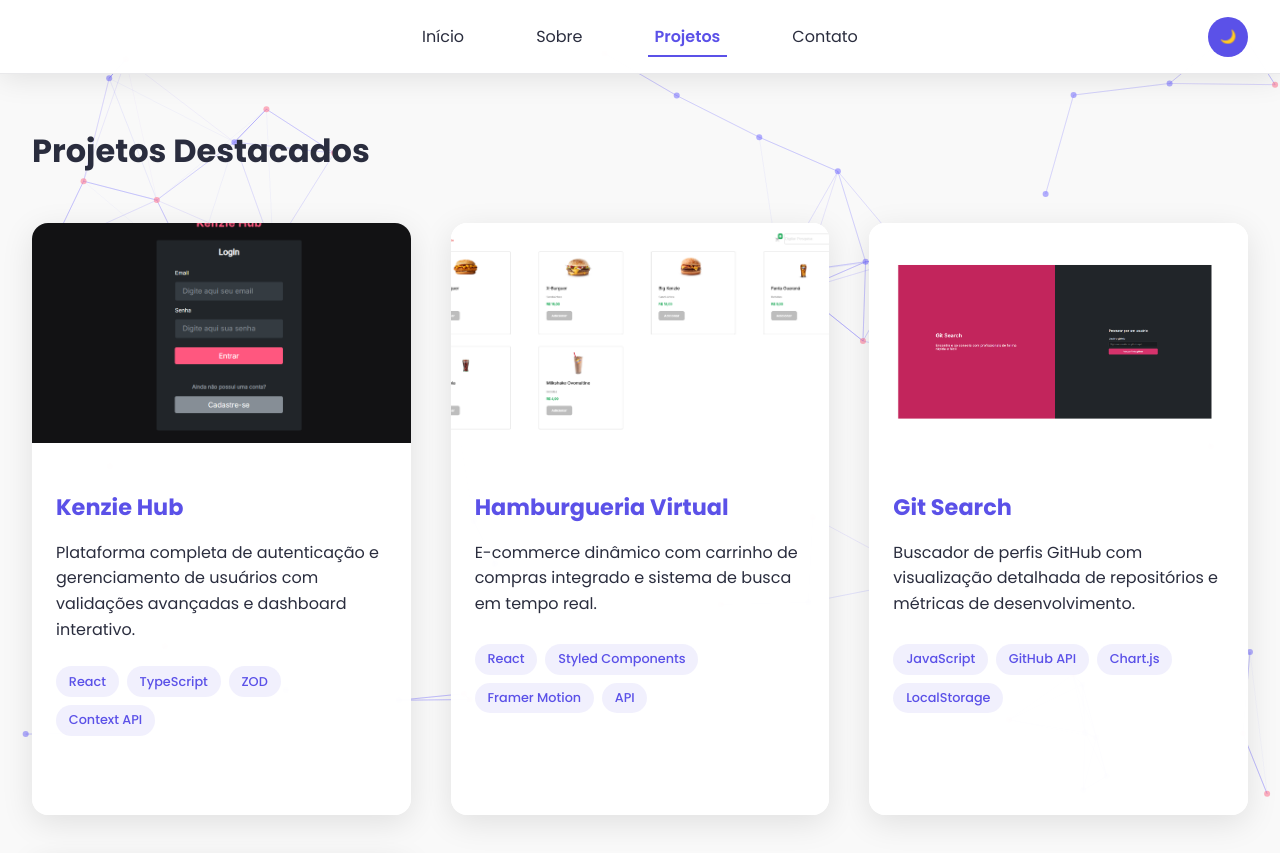
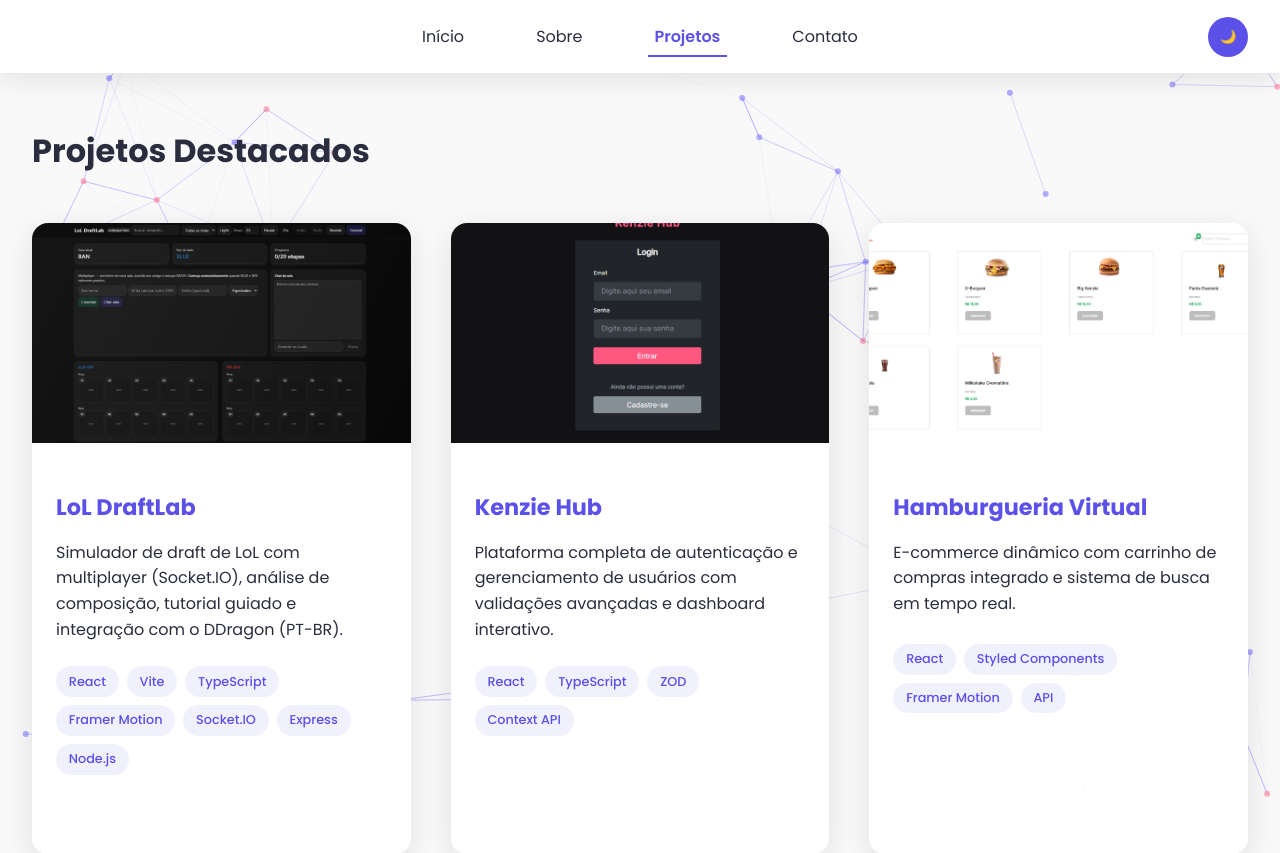
Before and after one commit to liviogabriel1/portfolio-livio-cortez, a React (Vite) app: page /projects in a window 1280 px wide. Shown: the top 853 px of the page. Built offline with nearby package versions, Linux system fonts and the light colour scheme.

Commit message:
update: Mais um projeto

```diff
--- a/src/pages/projects.jsx
+++ b/src/pages/projects.jsx
@@ -122,6 +122,15 @@
 
 const projects = [
   {
+    title: "LoL DraftLab",
+    description:
+      "Simulador de draft de LoL com multiplayer (Socket.IO), análise de composição, tutorial guiado e integração com o DDragon (PT-BR).",
+    tech: ["React", "Vite", "TypeScript", "Framer Motion", "Socket.IO", "Express", "Node.js"],
+    preview: "/draftlab-preview.jpg",
+    github: "https://github.com/liviogabriel1/lol-draftlab",
+    demo: "https://lol-draftlab.vercel.app/"
+  },
+  {
     title: "Kenzie Hub",
     description: "Plataforma completa de autenticação e gerenciamento de usuários com validações avançadas e dashboard interativo.",
     tech: ["React", "TypeScript", "ZOD", "Context API"],
```
Also changed, not shown: public/draftlab-preview.jpg (added).
